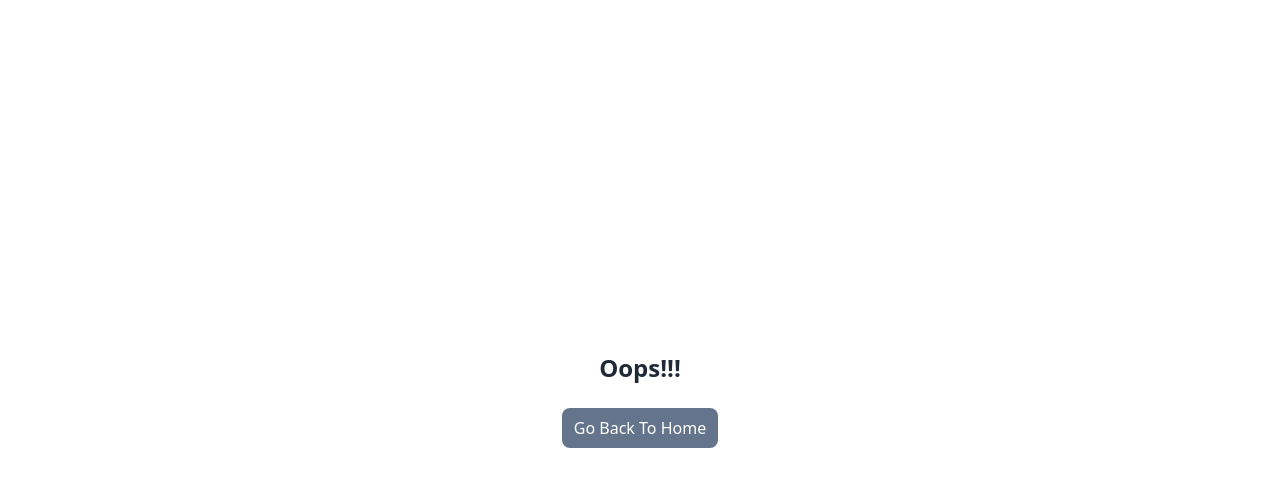
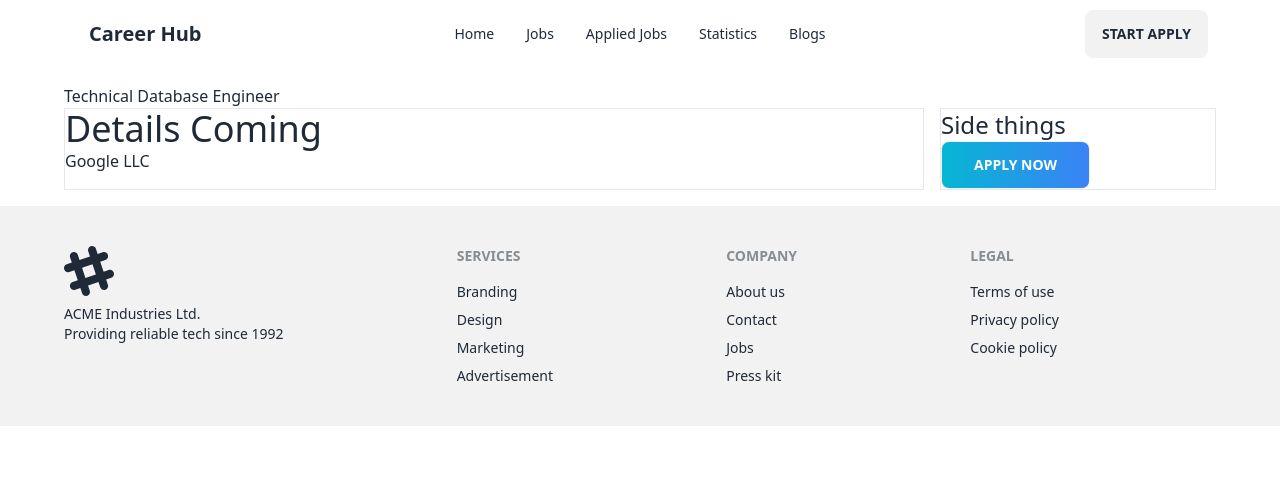
Before and after one commit to mahfuj80/Career-Hub-Resources-M8, a React (Vite) app: page /job/1 in a window 1280 px wide. Shown: the top 486 px of the page. Built offline with nearby package versions, Linux system fonts and the light colour scheme.

Commit message:
Load job details page and display and make some changes in ui

```diff
--- a/src/components/FeaturedJobs/FeaturedJobs.jsx
+++ b/src/components/FeaturedJobs/FeaturedJobs.jsx
@@ -19,7 +19,8 @@ const FeaturedJobs = () => {
           need. Its your future
         </p>
       </div>
-      <div className="grid grid-cols-1 md:grid-cols-2">
+      <div className="my-4 mx-8">
+        <div className="grid gap-5 grid-cols-1 md:grid-cols-2">
           {jobs.slice(0, dataLength).map((job) => (
             <Job key={job.id} job={job}></Job>
           ))}
@@ -35,6 +36,7 @@ const FeaturedJobs = () => {
           </button>
         </div>
       </div>
+    </div>
   );
 };
 
--- a/src/components/Job/Job.jsx
+++ b/src/components/Job/Job.jsx
@@ -1,10 +1,12 @@
 import PropTypes from 'prop-types';
 import { MdLocationOn } from 'react-icons/md';
 import { AiOutlineDollar } from 'react-icons/ai';
+import { Link } from 'react-router-dom';
 
 const Job = ({ job }) => {
   const {
     logo,
+    id,
     job_title,
     company_name,
     remote_or_onsite,
@@ -13,7 +15,7 @@ const Job = ({ job }) => {
     salary,
   } = job || {};
   return (
-    <div className="card card-compact w-96 bg-base-100 shadow-xl">
+    <div className="card card-compact py-6 bg-base-100 shadow-xl hover:shadow-[#10171e] hover:shadow-2xl hover:delay-75">
       <figure>
         <img src={logo} alt="Logo" />
       </figure>
@@ -35,13 +37,15 @@ const Job = ({ job }) => {
           </h2>
           <h2 className="flex items-center">
             <AiOutlineDollar className="text-2xl mr-2"></AiOutlineDollar>
-            {location}
+            Salary: {salary}
           </h2>
         </div>
         <div className="card-actions">
-          <button className="btn text-white bg-gradient-to-r from-cyan-500 to-blue-500">
-            View Details
-          </button>
+          <Link to={`/job/${id}`}>
+            <button className="btn text-white bg-gradient-to-r from-cyan-500 to-blue-500">
+              View Details
+            </button>
+          </Link>
         </div>
       </div>
     </div>
--- /dev/null
+++ b/src/components/JobDetails/JobDetails.jsx
@@ -0,0 +1,30 @@
+import { Link, useLoaderData, useParams } from 'react-router-dom';
+
+const JobDetails = () => {
+  const jobs = useLoaderData();
+  const { id } = useParams();
+  const job = jobs.find((job) => job.id === parseInt(id));
+  const { job_title } = job;
+  console.log(job);
+  return (
+    <div>
+      <h2>{job_title}</h2>
+      <div className="grid gap-4 md:grid-cols-4">
+        <div className="border md:col-span-3">
+          <h2 className="text-4xl">Details Coming</h2>
+          <p>{job.company_name}</p>
+        </div>
+        <div className="border">
+          <h2 className="text-2xl">Side things</h2>
+          <Link to={`/job/${id}`}>
+            <button className="btn text-white px-8 bg-gradient-to-r from-cyan-500 to-blue-500">
+              Apply Now
+            </button>
+          </Link>
+        </div>
+      </div>
+    </div>
+  );
+};
+
+export default JobDetails;
--- a/src/components/Root/Root.jsx
+++ b/src/components/Root/Root.jsx
@@ -7,7 +7,9 @@ const Root = () => {
     <div>
       <div className="max-w-6xl mx-auto">
         <Header></Header>
-        <Outlet></Outlet>
+        <div className="  py-4 rounded-lg">
+          <Outlet></Outlet>
+        </div>
       </div>
       <Footer></Footer>
     </div>
--- a/src/main.jsx
+++ b/src/main.jsx
@@ -7,6 +7,7 @@ import Root from './components/Root/Root';
 import Home from './components/Home/Home';
 import AppliedJobs from './components/AppliedJobs/AppliedJobs';
 import ErrorPage from './components/ErrorPage/ErrorPage';
+import JobDetails from './components/JobDetails/JobDetails';
 const router = createBrowserRouter([
   {
     path: '/',
@@ -21,6 +22,11 @@ const router = createBrowserRouter([
         path: '/applied',
         element: <AppliedJobs />,
       },
+      {
+        path: '/job/:id',
+        element: <JobDetails></JobDetails>,
+        loader: () => fetch('../jobs.json'), // do not load all data load only what you need
+      },
     ],
   },
 ]);
```
Lines whose indentation alone changed are shown as unchanged.
